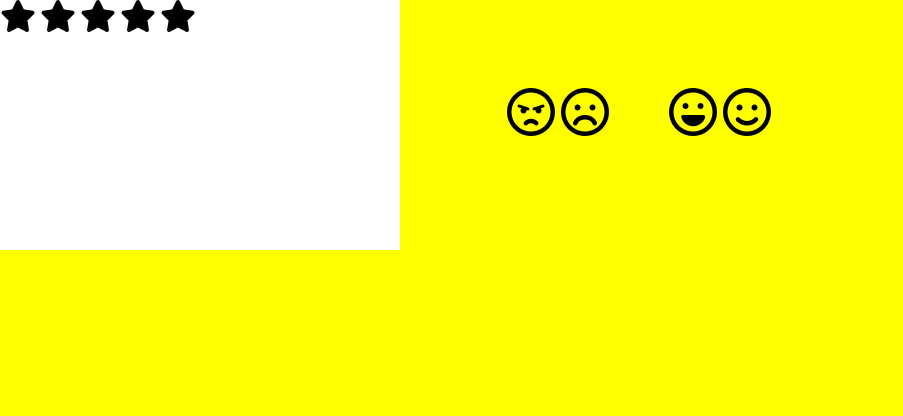
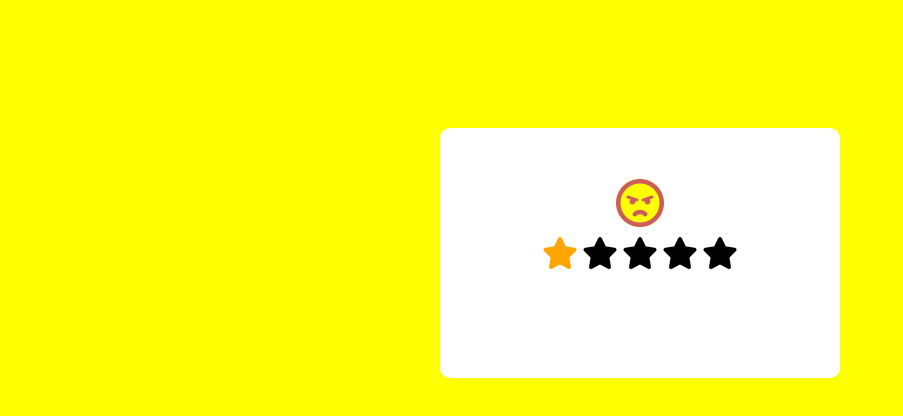
Before and after one commit to Nahid005/rating-review, a plain HTML site: page index.html in a window 1280 px wide. Shown: the whole page, without its empty margins (0-903 px from the left). Drawn offline with Linux system fonts and the light colour scheme.

Commit message:
rating review design

```diff
--- a/index.html
+++ b/index.html
@@ -14,12 +14,12 @@
         <div class="rating-emoji">
             <i class="fa-regular fa-face-angry fa-3x"></i>
             <i class="fa-regular fa-face-frown fa-3x"></i>
-            <i class="fa-regular fa-face-expressionless"></i>
+            <i class="fa-regular fa-face-grin-wide fa-3x"></i>
             <i class="fa-regular fa-face-laugh fa-3x"></i>
             <i class="fa-regular fa-face-smile fa-3x"></i>
         </div>
         <div class="rating-star">
-            <i class="fa-solid fa-star fa-2x"></i>
+            <i class="fa-solid fa-star fa-2x active"></i>
             <i class="fa-solid fa-star fa-2x"></i>
             <i class="fa-solid fa-star fa-2x"></i>
             <i class="fa-solid fa-star fa-2x"></i>
--- a/index.js
+++ b/index.js
@@ -0,0 +1,26 @@
+const emojiEl = document.querySelectorAll(".fa-regular")
+const starEl = document.querySelectorAll(".fa-solid")
+const colorArray = ['IndianRed', 'MediumPurple', 'DarkKhaki', 'LimeGreen', 'green']
+
+updateRating(0)
+
+starEl.forEach((singleStar, index) => {
+    singleStar.addEventListener('click', () => {
+        updateRating(index)
+    })
+})
+
+function updateRating (index) {
+    starEl.forEach((singleStar, idex) => {
+        if(idex < index +1){
+            singleStar.classList.add('active')
+        }else{
+            singleStar.classList.remove('active')
+        }
+    })
+
+    emojiEl.forEach((singleEmoji) => {
+        singleEmoji.style.transform = `translate(-${index * 50}px)`
+        singleEmoji.style.color = colorArray[index]
+    })
+}
--- a/style.css
+++ b/style.css
@@ -9,20 +9,39 @@ body{
     background: #fff;
     width: 400px;
     height: 250px;
+    position: relative;
+    border-radius: 10px;
+    margin: 0 auto;
+    margin-top: 10%;
 }
 
 .rating-emoji{
     position: absolute;
     left: 50%;
-    top: 10%;
+    top: 20%;
     transform: translateX(-50%);
+    width: 50px;
+    height: 50px;
+    display: flex;
     overflow: hidden;
 }
 
 .rating-emoji .fa-regular {
-    width: 50px;
-    height: 50px;
+    margin: 1px;
     background: yellow;
     border-radius: 50%;
-    transform: translate(0);
+    transform: translate(-0px);
+    transition: transform 0.3s;
 }
+
+.rating-star{
+    position: absolute;
+    left: 50%;
+    top: 50%;
+    transform: translate(-50%, -50%);
+
+}
+
+.active{
+    color: orange;
+}
```
